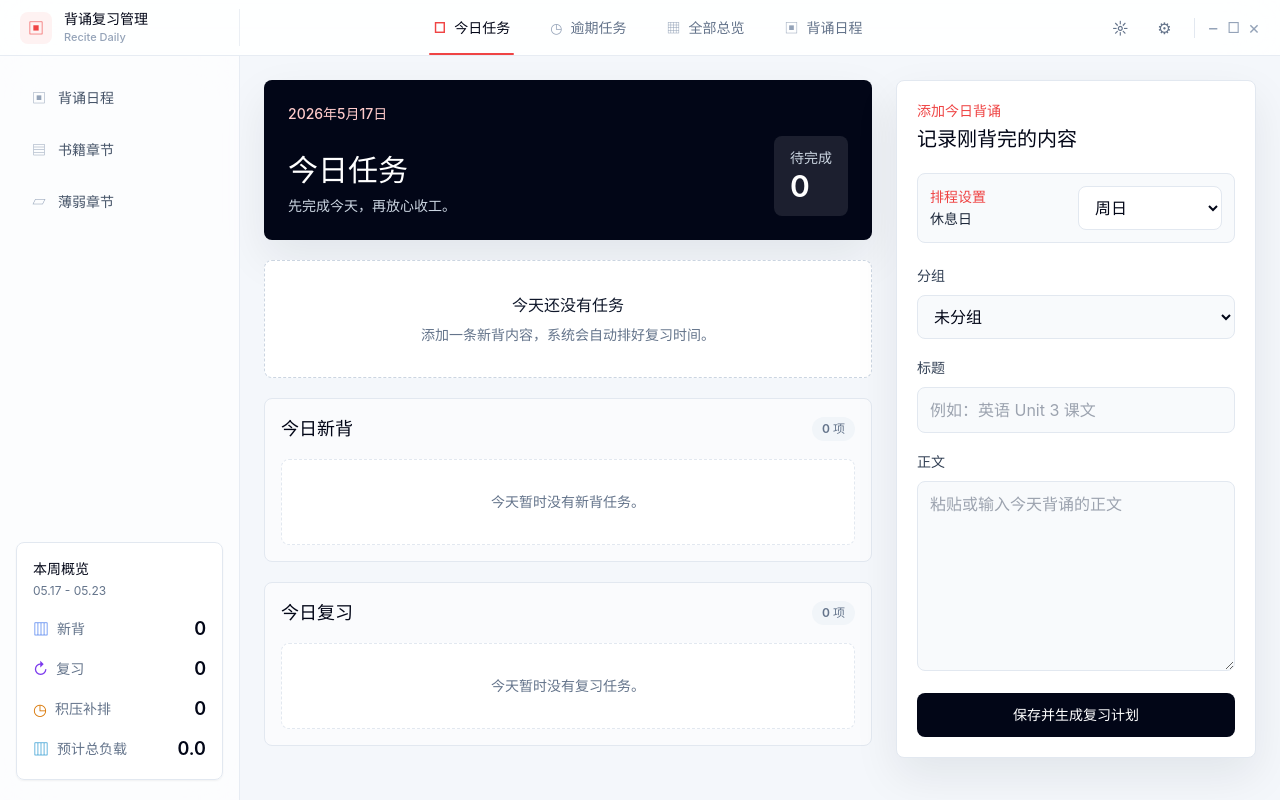
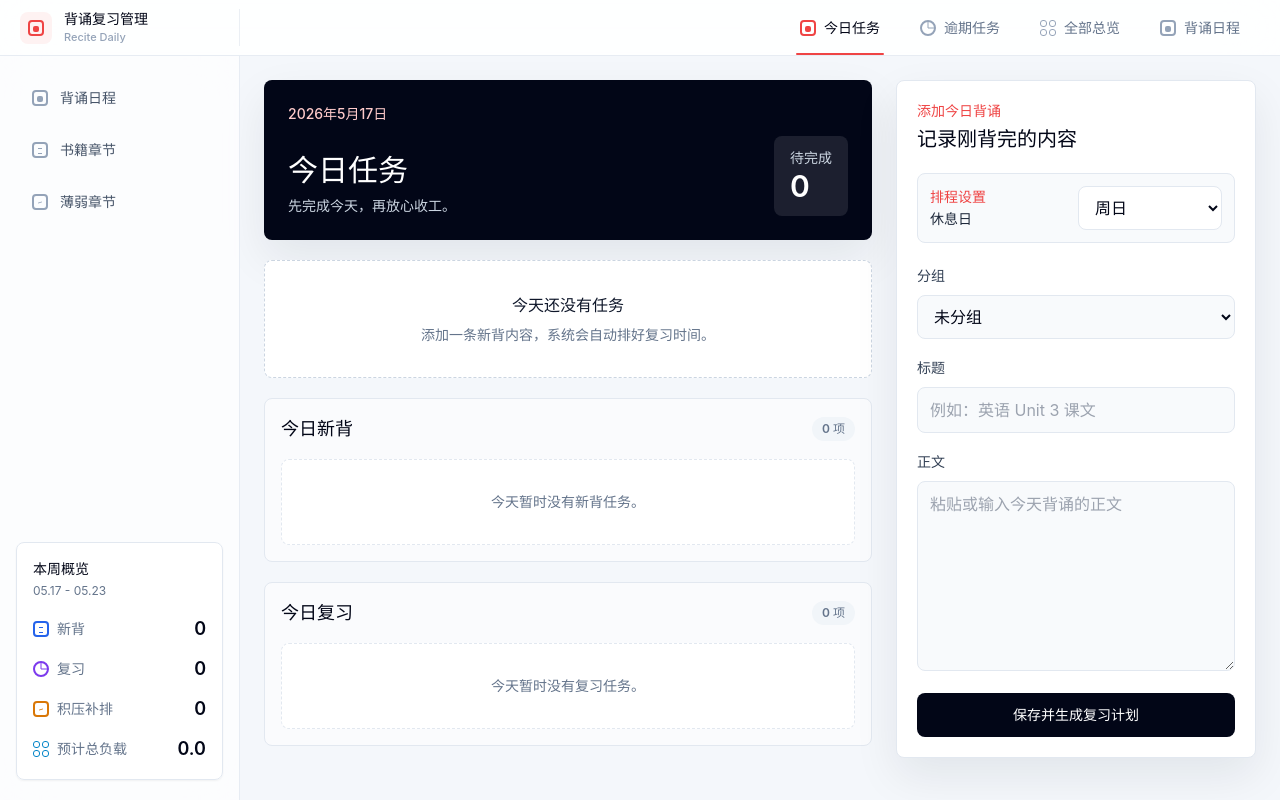
Before and after one commit to 1137059713-arch/recitation-review-app, a React (Vite) app: page / in a window 1280 px wide. Built offline with nearby package versions, Linux system fonts and the light colour scheme.

Commit message:
Align top navigation to the right

```diff
--- a/src/App.jsx
+++ b/src/App.jsx
@@ -9,17 +9,82 @@ import { addDays, toDateKey } from './utils/date.js'
 import { getReviewTaskLoad, getTaskScheduledDate } from './utils/schedule.js'
 
 const primaryNavItems = [
-  { to: '/', label: '今日任务', icon: '□' },
-  { to: '/overdue', label: '逾期任务', icon: '◷' },
-  { to: '/overview', label: '全部总览', icon: '▦' },
-  { to: '/calendar', label: '背诵日程', icon: '▣' },
+  { to: '/', label: '今日任务', icon: 'today' },
+  { to: '/overdue', label: '逾期任务', icon: 'clock' },
+  { to: '/overview', label: '全部总览', icon: 'grid' },
+  { to: '/calendar', label: '背诵日程', icon: 'calendar' },
 ]
 
 const sideNavItems = [
-  { to: '/calendar', label: '背诵日程', icon: '▣' },
-  { to: '/overview', label: '书籍章节', icon: '▤' },
-  { to: '/overdue', label: '薄弱章节', icon: '▱' },
+  { to: '/calendar', label: '背诵日程', icon: 'calendar' },
+  { to: '/overview', label: '书籍章节', icon: 'book' },
+  { to: '/overdue', label: '薄弱章节', icon: 'weak' },
 ]
+
+function AppIcon({ name, className = '' }) {
+  const baseClass = ['h-4 w-4', className].join(' ')
+
+  if (name === 'today') {
+    return (
+      <span className={baseClass}>
+        <span className="block h-full w-full rounded-[4px] border-2 border-current">
+          <span className="mx-auto mt-1 block h-1.5 w-1.5 rounded-sm bg-current" />
+        </span>
+      </span>
+    )
+  }
+
+  if (name === 'clock') {
+    return (
+      <span className={baseClass}>
+        <span className="relative block h-full w-full rounded-full border-2 border-current">
+          <span className="absolute left-1/2 top-1/2 h-1.5 w-px -translate-x-1/2 -translate-y-full bg-current" />
+          <span className="absolute left-1/2 top-1/2 h-px w-1.5 -translate-y-1/2 bg-current" />
+        </span>
+      </span>
+    )
+  }
+
+  if (name === 'grid') {
+    return (
+      <span className={`${baseClass} grid grid-cols-2 gap-0.5`}>
+        <span className="rounded-[3px] border border-current" />
+        <span className="rounded-[3px] border border-current" />
+        <span className="rounded-[3px] border border-current" />
+        <span className="rounded-[3px] border border-current" />
+      </span>
+    )
+  }
+
+  if (name === 'book') {
+    return (
+      <span className={baseClass}>
+        <span className="block h-full w-full rounded-[4px] border-2 border-current">
+          <span className="mx-1 mt-1 block h-px bg-current" />
+          <span className="mx-1 mt-1 block h-px bg-current" />
+        </span>
+      </span>
+    )
+  }
+
+  if (name === 'weak') {
+    return (
+      <span className={baseClass}>
+        <span className="block h-full w-full rounded-[4px] border-2 border-current">
+          <span className="mx-1 mt-1.5 block h-px rotate-[-18deg] bg-current" />
+        </span>
+      </span>
+    )
+  }
+
+  return (
+    <span className={baseClass}>
+      <span className="block h-full w-full rounded-[4px] border-2 border-current">
+        <span className="mx-auto mt-1 block h-1.5 w-1.5 rounded-sm bg-current" />
+      </span>
+    </span>
+  )
+}
 
 function getWeekSummary(tasks) {
   const today = toDateKey()
@@ -53,7 +118,7 @@ function TopNavItem({ item }) {
     >
       {({ isActive }) => (
         <>
-          <span className={isActive ? 'text-red-500' : 'text-slate-400'}>{item.icon}</span>
+          <AppIcon name={item.icon} className={isActive ? 'text-red-500' : 'text-slate-400'} />
           <span>{item.label}</span>
           {isActive && <span className="absolute inset-x-4 bottom-0 h-0.5 rounded-full bg-red-500" />}
         </>
@@ -77,7 +142,7 @@ function SideNavItem({ item }) {
     >
       {({ isActive }) => (
         <>
-          <span className={isActive ? 'text-red-500' : 'text-slate-400'}>{item.icon}</span>
+          <AppIcon name={item.icon} className={isActive ? 'text-red-500' : 'text-slate-400'} />
           <span>{item.label}</span>
         </>
       )}
@@ -87,10 +152,10 @@ function SideNavItem({ item }) {
 
 function WeekSummaryCard({ summary }) {
   const rows = [
-    { label: '新背', value: summary.newCount, color: 'text-blue-600', icon: '▥' },
-    { label: '复习', value: summary.reviewCount, color: 'text-violet-600', icon: '↻' },
-    { label: '积压补排', value: summary.backlogCount, color: 'text-amber-600', icon: '◷' },
-    { label: '预计总负载', value: summary.load.toFixed(1), color: 'text-sky-600', icon: '▥' },
+    { label: '新背', value: summary.newCount, color: 'text-blue-600', icon: 'book' },
+    { label: '复习', value: summary.reviewCount, color: 'text-violet-600', icon: 'clock' },
+    { label: '积压补排', value: summary.backlogCount, color: 'text-amber-600', icon: 'weak' },
+    { label: '预计总负载', value: summary.load.toFixed(1), color: 'text-sky-600', icon: 'grid' },
   ]
 
   return (
@@ -104,7 +169,7 @@ function WeekSummaryCard({ summary }) {
         {rows.map((row) => (
           <div key={row.label} className="flex items-center justify-between gap-3">
             <div className="flex min-w-0 items-center gap-2">
-              <span className={row.color}>{row.icon}</span>
+              <AppIcon name={row.icon} className={row.color} />
               <span className="text-sm font-medium text-slate-500">{row.label}</span>
             </div>
             <span className="text-lg font-semibold text-slate-950">{row.value}</span>
@@ -124,7 +189,7 @@ function AppShell({ store }) {
         <div className="flex h-full items-center">
           <div className="flex w-60 shrink-0 items-center gap-3 border-r border-slate-200/70 px-5">
             <div className="flex h-8 w-8 items-center justify-center rounded-lg bg-red-50 text-red-500">
-              ▣
+              <AppIcon name="calendar" />
             </div>
             <div className="min-w-0">
               <h1 className="truncate text-sm font-semibold text-slate-950">背诵复习管理</h1>
@@ -132,24 +197,13 @@ function AppShell({ store }) {
             </div>
           </div>
 
-          <nav className="flex h-full min-w-0 flex-1 justify-center">
+          <div className="min-w-0 flex-1" />
+
+          <nav className="flex h-full shrink-0 justify-end pr-5">
             {primaryNavItems.map((item) => (
               <TopNavItem key={item.to} item={item} />
             ))}
           </nav>
-
-          <div className="flex w-56 shrink-0 items-center justify-end gap-2 px-5 text-slate-500">
-            <button className="flex h-9 w-9 items-center justify-center rounded-lg transition hover:bg-slate-100 hover:text-slate-900" type="button">
-              ☼
-            </button>
-            <button className="flex h-9 w-9 items-center justify-center rounded-lg transition hover:bg-slate-100 hover:text-slate-900" type="button">
-              ⚙
-            </button>
-            <span className="mx-1 h-5 w-px bg-slate-200" />
-            <span className="text-lg leading-none text-slate-400">−</span>
-            <span className="text-sm text-slate-400">□</span>
-            <span className="text-lg leading-none text-slate-400">×</span>
-          </div>
         </div>
       </header>
 
```
